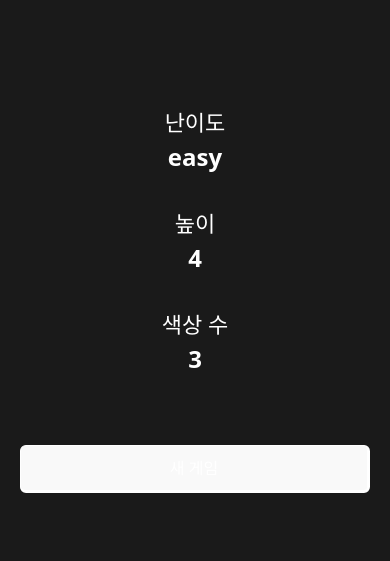
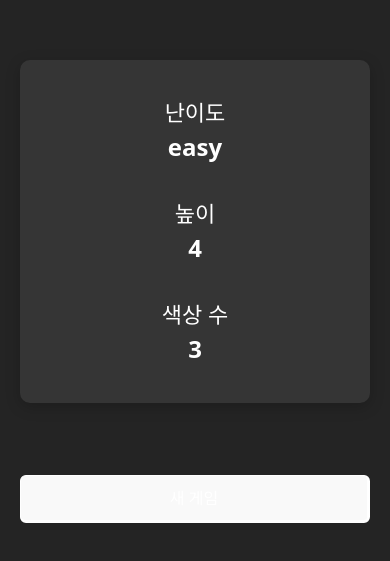
Before and after one commit to jaeelee/liquid-blocks, a React (Vite) app: page / in a window 390 px wide. Shown: the part 131-692 px from the top of the page. Built offline with nearby package versions, Linux system fonts and the light colour scheme.

Commit message:
layout modify

```diff
--- a/src/assets/css/style.css
+++ b/src/assets/css/style.css
@@ -1,6 +1,8 @@
 body,
 html {
   height: 100%;
+  overflow: hidden;
+  background-color: #242424;
 }
 :root {
   color-scheme: light dark;
@@ -14,6 +16,7 @@ html {
 }
 .wrap {
   height: 100%;
+  min-height: 100%;
   display: flex;
   flex: 1;
   flex-direction: column;
@@ -91,11 +94,11 @@ button:focus-visible {
   /* border-radius: 24px; */
   flex-direction: column;
   color: #2a2a2a;
-  gap: 28px;
+  gap: 72px;
   justify-content: center;
   align-items: center;
   z-index: 1;
-  background-color: #1a1a1a;
+  /* background-color: #1a1a1a; */
 }
 /* .home-container::after {
   content: "";
@@ -122,7 +125,10 @@ button:focus-visible {
   position: relative;
   z-index: 3;
   cursor: default;
-  margin-bottom: 48px;
+  padding: 24px;
+  background-color: rgba(255, 255, 255, 0.08);
+  box-shadow: 0 4px 15px rgba(0, 0, 0, 0.2);
+  border-radius: 10px;
 }
 .home-container .steps .home-section {
   width: 33.33%;
@@ -175,6 +181,7 @@ button:focus-visible {
 }
 
 .board-container {
+  min-height: 100%;
   display: flex;
   flex: 1;
   padding: 20px;
@@ -187,11 +194,16 @@ button:focus-visible {
 
 .board-grid {
   display: flex;
+  flex: 1;
+  overflow-y: auto;
   flex-wrap: wrap;
   justify-content: center;
   align-content: center;
-  padding: 30px;
   gap: 20px;
+}
+
+.board-container .buttons {
+  padding-top: 24px;
 }
 
 .modal {
@@ -277,9 +289,7 @@ button:focus-visible {
   }
   .home-container .steps {
     flex-direction: column;
-    border-radius: 0;
-    padding: 0 20px;
-    margin-bottom: 24px;
+    padding: 20px 0;
   }
   .home-container .steps .home-section {
     width: 100%;
```
